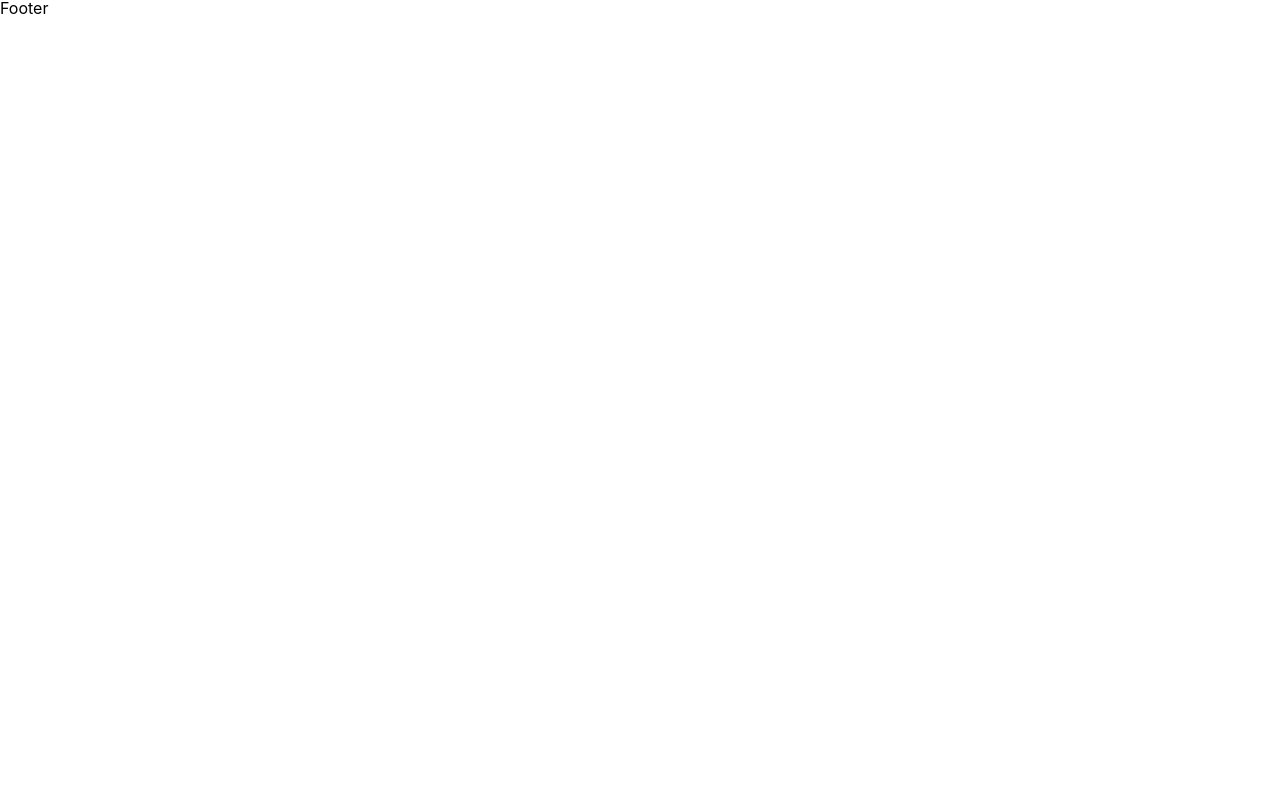
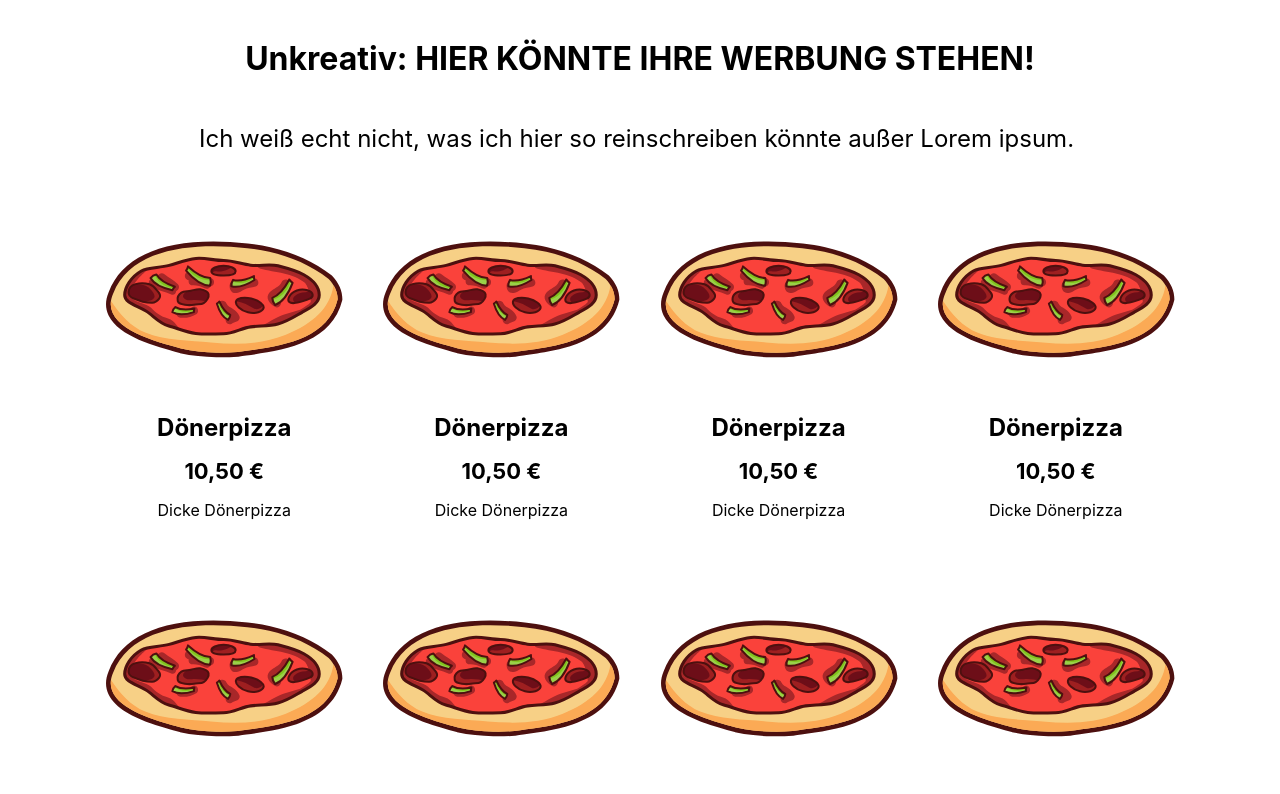
Before and after one commit to JoernSchoenyan/learn-react-ecommerce, a Next.js app: page / in a window 1280 px wide. Shown: the part 802-1596 px from the top of the page. Before the commit the page ends 820 px from the top, so only its background shows below. Built offline with nearby package versions, Linux system fonts and the light colour scheme.

Commit message:
Darstellung der Gerichte

```diff
--- /dev/null
+++ b/components/DishCard.jsx
@@ -0,0 +1,16 @@
+import styles from '../styles/DishCard.module.css'
+import React from 'react'
+import Image from 'next/image'
+
+const DishCard = ({img}) => {
+  return (
+    <div className={styles.container}>
+        <Image src={img} alt="" width={250} height={200} />
+        <h1 className={styles.title}>Dönerpizza</h1>
+        <span className={styles.price}>10,50 €</span>
+        <p className={styles.desc}>Dicke Dönerpizza</p>
+    </div>
+  )
+}
+
+export default DishCard
--- /dev/null
+++ b/components/DishList.jsx
@@ -0,0 +1,24 @@
+import styles from '../styles/DishList.module.css'
+import React from 'react'
+import DishCard from './DishCard'
+
+const DishList = () => {
+  return (
+    <div className={styles.container}>
+        <h1 className={styles.title}>Unkreativ: HIER KÖNNTE IHRE WERBUNG STEHEN!</h1>
+        <p className={styles.desc}>Ich weiß echt nicht, was ich hier so reinschreiben könnte außer Lorem ipsum.</p>
+        <div className={styles.wrapper}>
+            <DishCard img={"/img/logo.svg"} />
+            <DishCard img={"/img/logo.svg"} />
+            <DishCard img={"/img/logo.svg"} />
+            <DishCard img={"/img/logo.svg"} />
+            <DishCard img={"/img/logo.svg"} />
+            <DishCard img={"/img/logo.svg"} />
+            <DishCard img={"/img/logo.svg"} />
+            <DishCard img={"/img/logo.svg"} />
+        </div>
+    </div>
+  )
+}
+
+export default DishList
--- a/components/Slider.jsx
+++ b/components/Slider.jsx
@@ -26,7 +26,7 @@ const Slider = ({images}) => {
       <div className={styles.wrapper} style={{transform: `translateX(${-100*index}vw)`}}>
         {images.map((img, i) => (
           <div className={styles.imageContainer}>
-            <Image src={img} key={i} alt="" fill objectFit='contain' />
+            <Image src={img} key={i} alt="" priority layout='fill' objectFit='contain'/>
           </div>
         ))}
       </div>
--- a/pages/index.js
+++ b/pages/index.js
@@ -1,6 +1,7 @@
 import Head from 'next/head'
 import styles from '../styles/Home.module.css'
 import Slider from '../components/Slider'
+import DishList from '../components/DishList'
 
 export default function Home() {
   return (
@@ -15,6 +16,7 @@ export default function Home() {
         "/img/slider/specialdesmonats.jpg",
         "/img/slider/nachtischdesmonats.jpg",
       ]} />
+      <DishList />
     </div>
   )
 }
--- /dev/null
+++ b/styles/DishCard.module.css
@@ -0,0 +1,24 @@
+.container {
+    width: 22%;
+    padding: 20px 40px;
+    display: flex;
+    flex-direction: column;
+    align-items: center;
+    justify-content: center;
+    position: relative;
+    cursor: pointer;
+}
+
+.title {
+    font-size: 24px;
+    font-weight: bold;
+}
+
+.price {
+    font-size: 22px;
+    font-weight: bold;
+}
+
+.desc {
+    text-align: center;
+}
--- /dev/null
+++ b/styles/DishList.module.css
@@ -0,0 +1,19 @@
+.container {
+    padding: 20px 10px;
+    display: flex;
+    flex-direction: column;
+    align-items: center;
+}
+
+.desc {
+    font-size: x-large;
+    width: 70%;
+}
+
+.wrapper {
+    width: 100%;
+    display: flex;
+    align-items: center;
+    justify-content: center;
+    flex-wrap: wrap;
+}
--- a/styles/Navbar.module.css
+++ b/styles/Navbar.module.css
@@ -7,6 +7,7 @@
     justify-content: space-between;
     position: sticky;
     top: 0px;
+    z-index: 999;
 }
 
 .item {
--- a/styles/Slider.module.css
+++ b/styles/Slider.module.css
@@ -11,7 +11,7 @@
     height: 64px;
     width: 64px;
     cursor: pointer;
-    z-index: 9999;
+    z-index: 100;
 }
 
 .wrapper {
```
